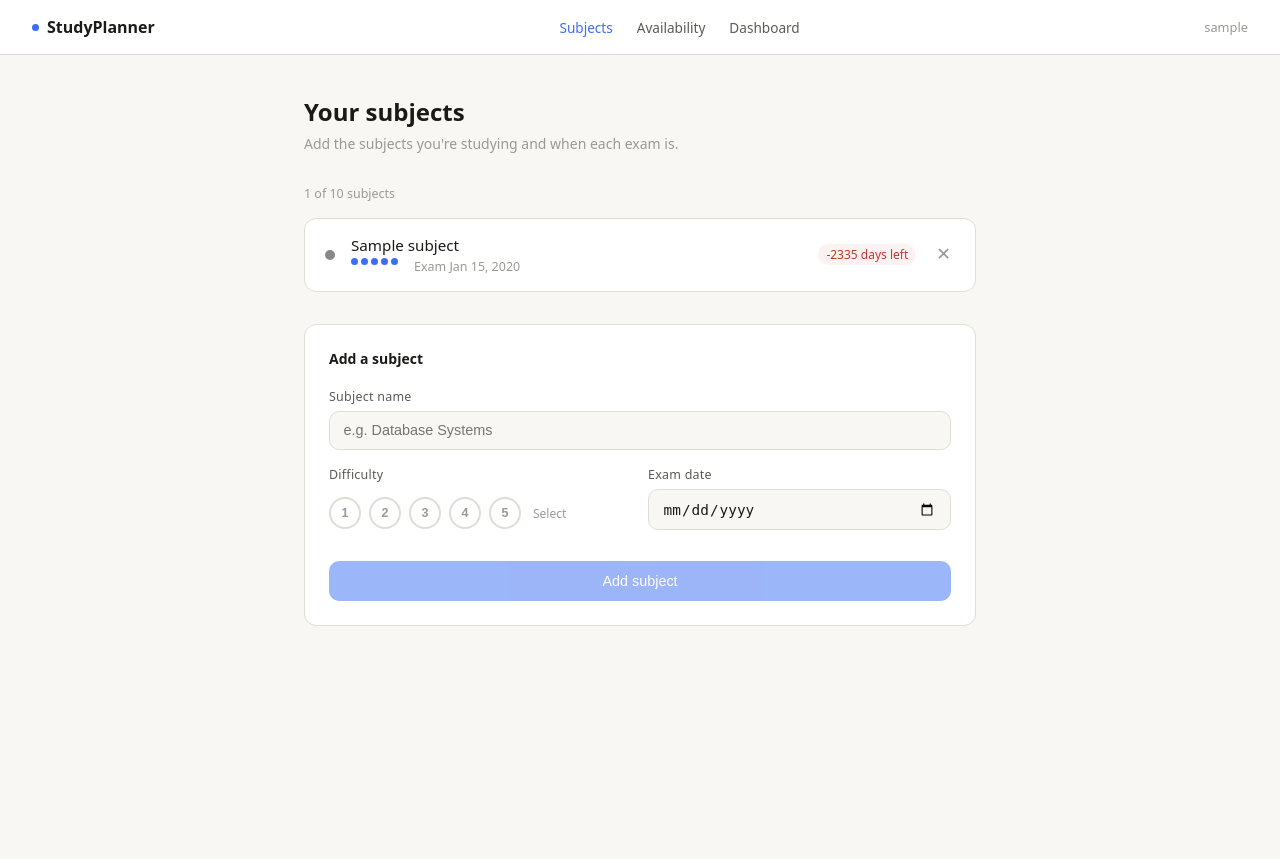
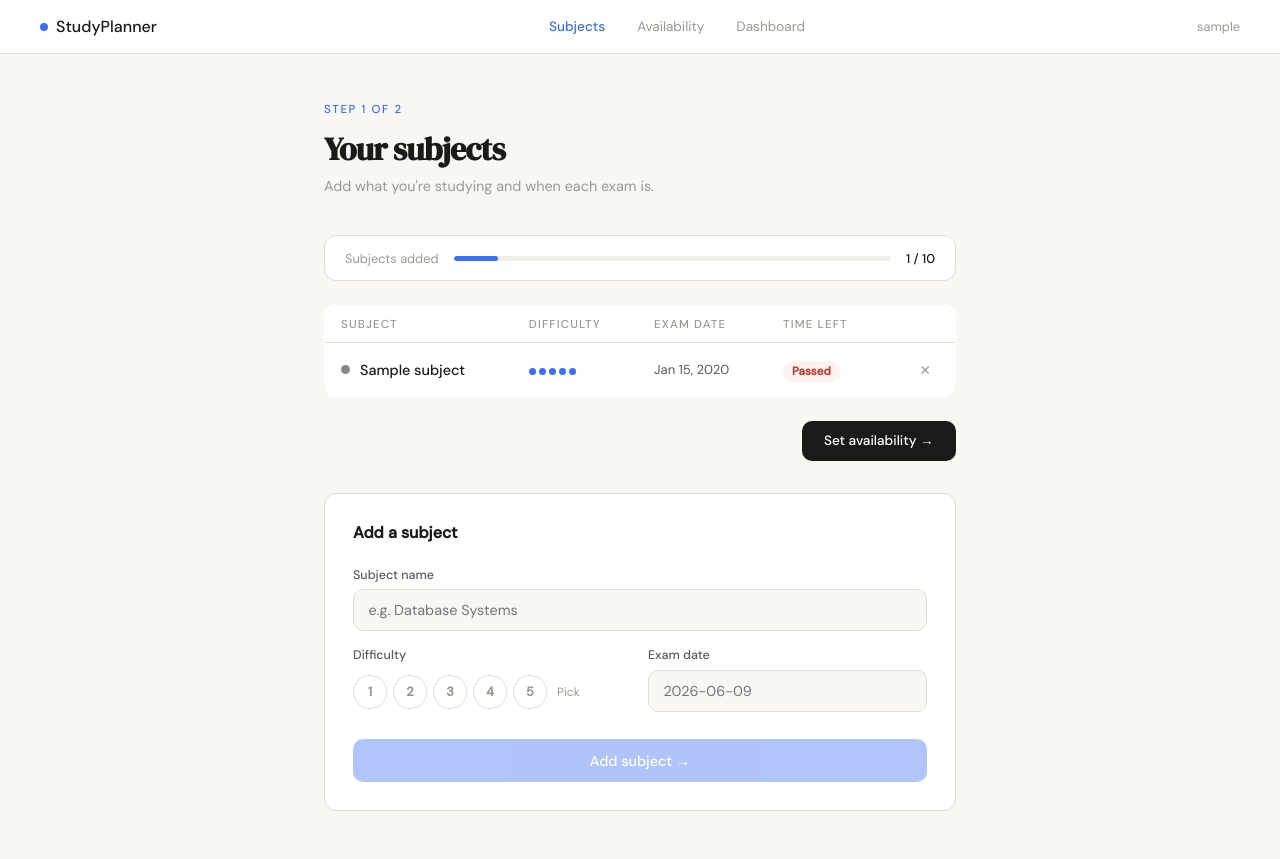
Before and after one commit to naola-26/planora, a PHP site: page /subjects/index.php in a window 1280 px wide. Before the commit the page ends 626 px from the top, so only its background shows below. Run offline with PHP 8.4, Linux system fonts and the light colour scheme; the visitor is signed in with stand-in values (Sample User, id 1); tables that the repository leaves empty or names only in its code hold one stand-in row (values such as "Sample post").

Commit message:
fix: subjects page — table layout, ghost element eliminated

```diff
--- a/public/schedule/generate.php
+++ b/public/schedule/generate.php
@@ -74,7 +74,7 @@ foreach ($sessions as $session) {
         'user_id'        => $user['id'],
         'subject_id'     => $subjectId,
         'scheduled_date' => $session['date'],
-        'duration_hours' => (float) $session['duration_hours'],
+       'duration_hours' => max(0.5, (float) $session['duration_hours']),
         'note'           => $session['note'] ?? null,
     ];
 }
--- a/public/subjects/index.php
+++ b/public/subjects/index.php
@@ -11,16 +11,13 @@ $error = '';
 
 if ($_SERVER['REQUEST_METHOD'] === 'POST') {
     $action = $_POST['action'] ?? '';
-
     if ($action === 'create') {
         $result = SubjectController::handleCreate($user['id']);
         if (!empty($result['error'])) $error = $result['error'];
     }
-
     if ($action === 'delete') {
         SubjectController::handleDelete($user['id']);
     }
-
     if (empty($error)) {
         header('Location: /subjects/');
         exit;
@@ -29,7 +26,6 @@ if ($_SERVER['REQUEST_METHOD'] === 'POST') {
 
 $subjects = Subject::allForUser($user['id']);
 $count    = count($subjects);
-$today    = date('Y-m-d');
 $minDate  = date('Y-m-d', strtotime('+1 day'));
 ?>
 <!DOCTYPE html>
@@ -38,6 +34,8 @@ $minDate  = date('Y-m-d', strtotime('+1 day'));
   <meta charset="UTF-8">
   <meta name="viewport" content="width=device-width, initial-scale=1.0">
   <title>StudyPlanner — Subjects</title>
+  <link rel="preconnect" href="https://fonts.googleapis.com">
+  <link href="https://fonts.googleapis.com/css2?family=DM+Serif+Display:ital@0;1&family=DM+Sans:wght@300;400;500&display=swap" rel="stylesheet">
   <style>
     *, *::before, *::after { box-sizing: border-box; margin: 0; padding: 0; }
 
@@ -50,175 +48,130 @@ $minDate  = date('Y-m-d', strtotime('+1 day'));
       --accent: #3b6ef5;
       --border: #e0ddd4;
       --error: #c0392b;
-      --radius: 10px;
+      --radius: 12px;
     }
 
     body {
-      font-family: system-ui, -apple-system, sans-serif;
+      font-family: 'DM Sans', system-ui, sans-serif;
       background: var(--paper);
       color: var(--ink);
       min-height: 100vh;
       -webkit-font-smoothing: antialiased;
     }
 
-    /* NAV */
     nav {
       display: flex; align-items: center; justify-content: space-between;
-      padding: 1rem 2rem;
-      background: white;
+      padding: 1rem 2.5rem; background: white;
       border-bottom: 1px solid var(--border);
       position: sticky; top: 0; z-index: 10;
     }
-    .nav-logo { font-size: 1rem; font-weight: 600; color: var(--ink); text-decoration: none; display: flex; align-items: center; gap: 8px; }
-    .nav-logo-dot { width: 7px; height: 7px; background: var(--accent); border-radius: 50%; }
-    .nav-links { display: flex; align-items: center; gap: 1.5rem; }
-    .nav-links a { font-size: 0.85rem; color: var(--ink-2); text-decoration: none; }
+    .nav-logo { display: flex; align-items: center; gap: 8px; font-size: 1rem; font-weight: 500; color: var(--ink); text-decoration: none; }
+    .nav-logo-dot { width: 8px; height: 8px; background: var(--accent); border-radius: 50%; }
+    .nav-links { display: flex; align-items: center; gap: 2rem; }
+    .nav-links a { font-size: 0.85rem; color: var(--ink-3); text-decoration: none; transition: color 150ms; }
     .nav-links a:hover { color: var(--ink); }
     .nav-links a.active { color: var(--accent); font-weight: 500; }
-    .nav-user { font-size: 0.8rem; color: var(--ink-3); }
+    .nav-right { font-size: 0.8rem; color: var(--ink-3); }
 
-    /* LAYOUT */
-    .container { max-width: 720px; margin: 0 auto; padding: 2.5rem 1.5rem; }
+    .page { max-width: 680px; margin: 0 auto; padding: 3rem 1.5rem; }
 
-    .page-header { margin-bottom: 2rem; }
-    .page-title { font-size: 1.5rem; font-weight: 600; color: var(--ink); margin-bottom: 0.35rem; }
-    .page-sub { font-size: 0.875rem; color: var(--ink-3); }
+    .page-eyebrow { font-size: 0.72rem; font-weight: 500; letter-spacing: 0.14em; text-transform: uppercase; color: var(--accent); margin-bottom: 0.6rem; }
+    .page-title { font-family: 'DM Serif Display', Georgia, serif; font-size: 2rem; color: var(--ink); letter-spacing: -0.02em; margin-bottom: 0.4rem; }
+    .page-sub { font-size: 0.9rem; color: var(--ink-3); margin-bottom: 2.5rem; }
 
-    /* ERROR */
-    .error-box {
-      background: #fdf2f2; border: 1px solid #f5c6c6;
-      color: var(--error); font-size: 0.85rem;
-      padding: 0.75rem 1rem; border-radius: var(--radius);
-      margin-bottom: 1.5rem;
-    }
+    .error-box { background: #fdf2f2; border: 1px solid #f5c6c6; color: var(--error); font-size: 0.85rem; padding: 0.75rem 1rem; border-radius: var(--radius); margin-bottom: 1.5rem; }
 
-    /* SUBJECT LIST */
-    .subjects-list { display: flex; flex-direction: column; gap: 10px; margin-bottom: 2rem; }
+    /* SUBJECT TABLE */
+    .subject-table { width: 100%; border-collapse: collapse; margin-bottom: 1.5rem; background: white; border: 1px solid var(--border); border-radius: var(--radius); overflow: hidden; }
 
-    .subject-card {
-      background: white; border: 1px solid var(--border);
-      border-radius: 12px; padding: 1rem 1.25rem;
-      display: flex; align-items: center; gap: 1rem;
-    }
+    .subject-table thead tr { border-bottom: 1px solid var(--border); }
+    .subject-table thead th { padding: 0.65rem 1rem; font-size: 0.72rem; font-weight: 500; letter-spacing: 0.1em; text-transform: uppercase; color: var(--ink-3); text-align: left; }
 
-    .subject-color {
-      width: 10px; height: 10px; border-radius: 50%; flex-shrink: 0;
-    }
+    .subject-table tbody tr { border-bottom: 1px solid var(--paper-2); transition: background 150ms; }
+    .subject-table tbody tr:last-child { border-bottom: none; }
+    .subject-table tbody tr:hover { background: var(--paper); }
 
-    .subject-info { flex: 1; min-width: 0; }
-    .subject-name { font-size: 0.95rem; font-weight: 500; color: var(--ink); margin-bottom: 3px; white-space: nowrap; overflow: hidden; text-overflow: ellipsis; }
-    .subject-meta { font-size: 0.78rem; color: var(--ink-3); display: flex; gap: 1rem; }
+    .subject-table td { padding: 0.85rem 1rem; vertical-align: middle; }
 
-    .subject-difficulty { display: flex; gap: 3px; }
-    .dot-filled { width: 7px; height: 7px; border-radius: 50%; background: var(--accent); }
-    .dot-empty  { width: 7px; height: 7px; border-radius: 50%; background: var(--border); }
+    .td-name { font-size: 0.9rem; font-weight: 500; color: var(--ink); }
+    .td-name-wrap { display: flex; align-items: center; gap: 10px; }
+    .color-dot { width: 9px; height: 9px; border-radius: 50%; flex-shrink: 0; display: inline-block; }
 
-    .subject-days {
-      font-size: 0.75rem; font-weight: 500;
-      padding: 2px 8px; border-radius: 99px;
-      background: var(--paper-2); color: var(--ink-2);
-    }
-    .subject-days.urgent { background: #fdf2f2; color: var(--error); }
+    .td-diff { white-space: nowrap; }
+    .diff-pips { display: inline-flex; gap: 3px; vertical-align: middle; }
+    .pip { width: 7px; height: 7px; border-radius: 50%; display: inline-block; background: var(--paper-2); }
+    .pip.on { background: var(--accent); }
 
-    .btn-delete {
-      background: none; border: none; cursor: pointer;
-      color: var(--ink-3); font-size: 1.1rem; padding: 4px;
-      border-radius: 6px; transition: color 150ms, background 150ms;
-      line-height: 1;
-    }
+    .td-exam { font-size: 0.82rem; color: var(--ink-2); white-space: nowrap; }
+
+    .td-days { white-space: nowrap; }
+    .days-badge { font-size: 0.72rem; font-weight: 600; padding: 3px 9px; border-radius: 99px; white-space: nowrap; }
+    .days-badge.urgent  { background: #fdf2f2; color: var(--error); }
+    .days-badge.soon    { background: #fef9ec; color: #e67e22; }
+    .days-badge.relaxed { background: var(--paper-2); color: var(--ink-3); }
+
+    .td-action { text-align: right; }
+    .btn-delete { background: none; border: none; cursor: pointer; color: var(--ink-3); font-size: 0.85rem; padding: 5px 8px; border-radius: 6px; transition: color 150ms, background 150ms; }
     .btn-delete:hover { color: var(--error); background: #fdf2f2; }
 
-    /* EMPTY STATE */
-    .empty {
-      text-align: center; padding: 3rem 1rem;
-      color: var(--ink-3); font-size: 0.9rem;
-      border: 1.5px dashed var(--border);
-      border-radius: 12px; margin-bottom: 2rem;
-    }
-    .empty-icon { font-size: 2rem; margin-bottom: 0.75rem; }
-    .empty p { line-height: 1.6; }
+    /* PROGRESS */
+    .progress-row { display: flex; align-items: center; gap: 1rem; background: white; border: 1px solid var(--border); border-radius: var(--radius); padding: 0.85rem 1.25rem; margin-bottom: 1.5rem; }
+    .progress-label { font-size: 0.8rem; color: var(--ink-3); white-space: nowrap; }
+    .bar-track { flex: 1; height: 5px; background: var(--paper-2); border-radius: 99px; overflow: hidden; }
+    .bar-fill { height: 100%; background: var(--accent); border-radius: 99px; }
+    .progress-count { font-size: 0.8rem; font-weight: 500; color: var(--ink); white-space: nowrap; }
 
-    /* ADD FORM */
-    .form-card {
-      background: white; border: 1px solid var(--border);
-      border-radius: 12px; padding: 1.5rem;
-    }
-    .form-card-title {
-      font-size: 0.875rem; font-weight: 600;
-      color: var(--ink); margin-bottom: 1.25rem;
-    }
+    /* NEXT */
+    .next-row { display: flex; justify-content: flex-end; margin-bottom: 2rem; }
+    .btn-next { display: inline-flex; align-items: center; gap: 6px; background: var(--ink); color: white; font-size: 0.85rem; font-weight: 500; padding: 0.7rem 1.4rem; border-radius: 10px; text-decoration: none; transition: background 150ms; }
+    .btn-next:hover { background: var(--accent); }
+
+    /* EMPTY */
+    .empty { text-align: center; padding: 3rem 1rem; border: 1.5px dashed var(--border); border-radius: var(--radius); margin-bottom: 2rem; }
+    .empty-icon { font-size: 2rem; margin-bottom: 0.5rem; }
+    .empty p { font-size: 0.9rem; color: var(--ink-3); }
+
+    /* FORM */
+    .form-card { background: white; border: 1px solid var(--border); border-radius: var(--radius); padding: 1.75rem; }
+    .form-card-title { font-size: 1rem; font-weight: 600; color: var(--ink); margin-bottom: 1.5rem; }
 
     .form-row { display: grid; grid-template-columns: 1fr 1fr; gap: 1rem; margin-bottom: 1rem; }
     .form-group { display: flex; flex-direction: column; gap: 0.4rem; }
     .form-group.full { grid-column: 1 / -1; }
 
-    label { font-size: 0.78rem; font-weight: 500; color: var(--ink-2); letter-spacing: 0.02em; }
+    label { font-size: 0.78rem; font-weight: 500; color: var(--ink-2); }
 
-    input[type="text"],
-    input[type="date"] {
-      padding: 0.65rem 0.85rem;
-      font-size: 0.9rem;
-      border: 1px solid var(--border);
-      border-radius: var(--radius);
-      background: var(--paper);
-      color: var(--ink);
-      outline: none;
-      width: 100%;
-      transition: border-color 150ms, box-shadow 150ms;
+    .form-input {
+      padding: 0.7rem 0.9rem; font-size: 0.9rem;
+      font-family: 'DM Sans', system-ui, sans-serif;
+      border: 1px solid var(--border); border-radius: 10px;
+      background: var(--paper); color: var(--ink);
+      outline: none; width: 100%;
+      transition: border-color 150ms, box-shadow 150ms, background 150ms;
     }
-    input:focus {
-      border-color: var(--accent);
-      box-shadow: 0 0 0 3px rgba(59,110,245,0.1);
-      background: white;
-    }
+    .form-input:focus { border-color: var(--accent); box-shadow: 0 0 0 3px rgba(59,110,245,0.1); background: white; }
 
-    /* DIFFICULTY PICKER */
-    .difficulty-picker { display: flex; gap: 8px; align-items: center; padding: 0.5rem 0; }
+    .diff-picker { display: flex; gap: 6px; align-items: center; padding: 0.35rem 0; }
     .diff-btn {
-      width: 32px; height: 32px; border-radius: 50%;
-      border: 2px solid var(--border);
-      background: white; cursor: pointer;
-      font-size: 0.78rem; font-weight: 600;
-      color: var(--ink-3);
-      transition: all 150ms ease;
-      display: flex; align-items: center; justify-content: center;
+      width: 34px; height: 34px; border-radius: 50%;
+      border: 1.5px solid var(--border); background: white;
+      cursor: pointer; font-size: 0.8rem; font-weight: 600;
+      color: var(--ink-3); transition: all 150ms;
+      font-family: 'DM Sans', system-ui, sans-serif;
+      line-height: 1; display: inline-flex; align-items: center; justify-content: center;
     }
     .diff-btn:hover { border-color: var(--accent); color: var(--accent); }
-    .diff-btn.selected { background: var(--accent); border-color: var(--accent); color: white; }
-    .diff-label { font-size: 0.75rem; color: var(--ink-3); margin-left: 4px; }
-    input[name="difficulty"] { display: none; }
+    .diff-btn.on { background: var(--accent); border-color: var(--accent); color: white; }
+    .diff-hint { font-size: 0.75rem; color: var(--ink-3); margin-left: 4px; }
 
     .btn-submit {
-      width: 100%; padding: 0.75rem;
-      background: var(--accent); color: white;
-      font-size: 0.9rem; font-weight: 500;
-      border: none; border-radius: var(--radius);
-      cursor: pointer; margin-top: 0.5rem;
-      transition: opacity 150ms, transform 100ms;
+      width: 100%; padding: 0.8rem; background: var(--accent); color: white;
+      font-family: 'DM Sans', system-ui, sans-serif; font-size: 0.9rem; font-weight: 500;
+      border: none; border-radius: 10px; cursor: pointer; margin-top: 0.5rem;
+      transition: opacity 150ms;
     }
     .btn-submit:hover { opacity: 0.9; }
-    .btn-submit:active { transform: scale(0.99); }
-    .btn-submit:disabled { opacity: 0.5; cursor: not-allowed; }
-
-    .count-badge {
-      font-size: 0.78rem; color: var(--ink-3);
-      margin-bottom: 1rem;
-      display: flex; align-items: center; justify-content: space-between;
-    }
-
-    .next-link {
-      display: flex; align-items: center; justify-content: flex-end;
-      margin-top: 1.5rem;
-    }
-    .btn-next {
-      display: inline-flex; align-items: center; gap: 6px;
-      background: var(--ink); color: white;
-      font-size: 0.85rem; font-weight: 500;
-      padding: 0.7rem 1.4rem; border-radius: var(--radius);
-      text-decoration: none;
-      transition: background 150ms;
-    }
-    .btn-next:hover { background: var(--accent); }
+    .btn-submit:disabled { opacity: 0.4; cursor: not-allowed; }
   </style>
 </head>
 <body>
@@ -233,139 +186,144 @@ $minDate  = date('Y-m-d', strtotime('+1 day'));
     <a href="/availability/">Availability</a>
     <a href="/dashboard/">Dashboard</a>
   </div>
-  <span class="nav-user"><?= htmlspecialchars($user['name']) ?></span>
+  <span class="nav-right"><?= htmlspecialchars($user['name']) ?></span>
 </nav>
 
-<div class="container">
+<div class="page">
 
-  <div class="page-header">
+  <p class="page-eyebrow">Step 1 of 2</p>
   <h1 class="page-title">Your subjects</h1>
-    <p class="page-sub">Add the subjects you're studying and when each exam is.</p>
-  </div>
+  <p class="page-sub">Add what you're studying and when each exam is.</p>
 
   <?php if ($error): ?>
     <div class="error-box">⚠ <?= htmlspecialchars($error) ?></div>
   <?php endif; ?>
 
-  <!-- SUBJECT LIST -->
+  <div class="progress-row">
+    <span class="progress-label">Subjects added</span>
+    <div class="bar-track">
+      <div class="bar-fill" style="width:<?= ($count / 10) * 100 ?>%"></div>
+    </div>
+    <span class="progress-count"><?= $count ?> / 10</span>
+  </div>
+
   <?php if (empty($subjects)): ?>
     <div class="empty">
       <div class="empty-icon">📚</div>
-      <p>No subjects yet.<br>Add your first one below.</p>
+      <p>No subjects yet. Add your first one below.</p>
     </div>
   <?php else: ?>
-    <div class="count-badge">
-      <span><?= $count ?> of 10 subjects</span>
-      <?php if ($count >= 2): ?>
-        <a href="/availability/" class="btn-next">
-          Set availability →
-        </a>
-      <?php endif; ?>
-    </div>
-    <div class="subjects-list">
+    <table class="subject-table">
+      <thead>
+        <tr>
+          <th>Subject</th>
+          <th>Difficulty</th>
+          <th>Exam date</th>
+          <th>Time left</th>
+          <th></th>
+        </tr>
+      </thead>
+      <tbody>
         <?php foreach ($subjects as $s):
           $daysLeft = (int) ceil((strtotime($s['exam_date']) - time()) / 86400);
-        $urgent   = $daysLeft <= 7;
+          $urgency  = $daysLeft <= 3 ? 'urgent' : ($daysLeft <= 7 ? 'soon' : 'relaxed');
+          $label    = $daysLeft <= 0 ? 'Passed' : ($daysLeft === 1 ? 'Tomorrow' : "{$daysLeft}d left");
         ?>
-        <div class="subject-card">
-          <div class="subject-color" style="background:<?= htmlspecialchars($s['color']) ?>"></div>
-          <div class="subject-info">
-            <p class="subject-name"><?= htmlspecialchars($s['name']) ?></p>
-            <div class="subject-meta">
-              <div class="subject-difficulty">
+          <tr>
+            <td class="td-name">
+              <div class="td-name-wrap">
+                <span class="color-dot" style="background:<?= htmlspecialchars($s['color']) ?>"></span>
+                <?= htmlspecialchars($s['name']) ?>
+              </div>
+            </td>
+            <td class="td-diff">
+              <span class="diff-pips">
                 <?php for ($i = 1; $i <= 5; $i++): ?>
-                  <div class="<?= $i <= $s['difficulty'] ? 'dot-filled' : 'dot-empty' ?>"></div>
+                  <span class="pip <?= $i <= $s['difficulty'] ? 'on' : '' ?>"></span>
                 <?php endfor; ?>
-              </div>
-              <span>Exam <?= date('M j, Y', strtotime($s['exam_date'])) ?></span>
-            </div>
-          </div>
-          <span class="subject-days <?= $urgent ? 'urgent' : '' ?>">
-            <?= $daysLeft ?> day<?= $daysLeft !== 1 ? 's' : '' ?> left
               </span>
-          <form method="POST" action="/subjects/" style="margin:0">
+            </td>
+            <td class="td-exam"><?= date('M j, Y', strtotime($s['exam_date'])) ?></td>
+            <td class="td-days"><span class="days-badge <?= $urgency ?>"><?= $label ?></span></td>
+            <td class="td-action">
+              <form method="POST" action="/subjects/">
                 <input type="hidden" name="action" value="delete">
                 <input type="hidden" name="subject_id" value="<?= $s['id'] ?>">
                 <button type="submit" class="btn-delete"
-                    onclick="return confirm('Remove <?= htmlspecialchars($s['name']) ?>?')"
-                    title="Remove subject">✕</button>
+                        onclick="return confirm('Remove <?= htmlspecialchars(addslashes($s['name'])) ?>?')">✕</button>
               </form>
-        </div>
+            </td>
+          </tr>
         <?php endforeach; ?>
+      </tbody>
+    </table>
+
+    <div class="next-row">
+      <a href="/availability/" class="btn-next">Set availability →</a>
     </div>
   <?php endif; ?>
 
-  <!-- ADD FORM -->
   <?php if ($count < 10): ?>
     <div class="form-card">
       <p class="form-card-title">Add a subject</p>
-      <form method="POST" action="/subjects/" id="subject-form">
+      <form method="POST" action="/subjects/">
         <input type="hidden" name="action" value="create">
         <div class="form-row">
           <div class="form-group full">
             <label for="name">Subject name</label>
-            <input type="text" id="name" name="name"
+            <input class="form-input" type="text" id="name" name="name"
                    placeholder="e.g. Database Systems" required maxlength="100">
           </div>
           <div class="form-group">
             <label>Difficulty</label>
-            <div class="difficulty-picker">
+            <div class="diff-picker">
               <?php for ($i = 1; $i <= 5; $i++): ?>
                 <button type="button" class="diff-btn" data-value="<?= $i ?>"><?= $i ?></button>
               <?php endfor; ?>
-              <span class="diff-label" id="diff-label">Select</span>
+              <span class="diff-hint" id="diff-hint">Pick</span>
             </div>
-            <input type="hidden" name="difficulty" id="difficulty-input" required>
+            <input type="hidden" name="difficulty" id="diff-val">
           </div>
           <div class="form-group">
             <label for="exam_date">Exam date</label>
-            <input type="date" id="exam_date" name="exam_date"
-                   min="<?= $minDate ?>" required>
+            <input class="form-input" type="text" id="exam_date" name="exam_date"
+                   placeholder="<?= $minDate ?>" required>
           </div>
         </div>
         <button type="submit" class="btn-submit" id="submit-btn" disabled>
-          Add subject
+          Add subject →
         </button>
       </form>
-    </div>
-  <?php else: ?>
-    <div class="empty">
-      <p>You've reached the maximum of 10 subjects.</p>
     </div>
   <?php endif; ?>
 
 </div>
 
 <script>
-  const diffBtns  = document.querySelectorAll('.diff-btn');
-  const diffInput = document.getElementById('difficulty-input');
-  const diffLabel = document.getElementById('diff-label');
-  const submitBtn = document.getElementById('submit-btn');
-  const nameInput = document.getElementById('name');
-  const dateInput = document.getElementById('exam_date');
+  const btns     = document.querySelectorAll('.diff-btn');
+  const diffVal  = document.getElementById('diff-val');
+  const diffHint = document.getElementById('diff-hint');
+  const submit   = document.getElementById('submit-btn');
+  const name     = document.getElementById('name');
+  const date     = document.getElementById('exam_date');
+  const hints    = ['','Very easy','Easy','Medium','Hard','Very hard'];
+  let picked = false;
 
-  const labels = ['', 'Very easy', 'Easy', 'Medium', 'Hard', 'Very hard'];
+  btns.forEach(b => b.addEventListener('click', () => {
+    btns.forEach(x => x.classList.remove('on'));
+    b.classList.add('on');
+    diffVal.value = b.dataset.value;
+    diffHint.textContent = hints[b.dataset.value];
+    picked = true;
+    check();
+  }));
 
-  let diffSelected = false;
-
-  diffBtns.forEach(btn => {
-    btn.addEventListener('click', () => {
-      diffBtns.forEach(b => b.classList.remove('selected'));
-      btn.classList.add('selected');
-      diffInput.value = btn.dataset.value;
-      diffLabel.textContent = labels[btn.dataset.value];
-      diffSelected = true;
-      checkForm();
-    });
-  });
-
-  function checkForm() {
-    const ready = nameInput.value.trim() && dateInput.value && diffSelected;
-    submitBtn.disabled = !ready;
+  function check() {
+    submit.disabled = !(name.value.trim() && date.value.trim() && picked);
   }
 
-  nameInput.addEventListener('input', checkForm);
-  dateInput.addEventListener('change', checkForm);
+  name.addEventListener('input', check);
+  date.addEventListener('input', check);
 </script>
 
 </body>
```
Also changed, not shown: public/auth/index.php (+185 -64 lines). Lines whose indentation alone changed are shown as unchanged.
